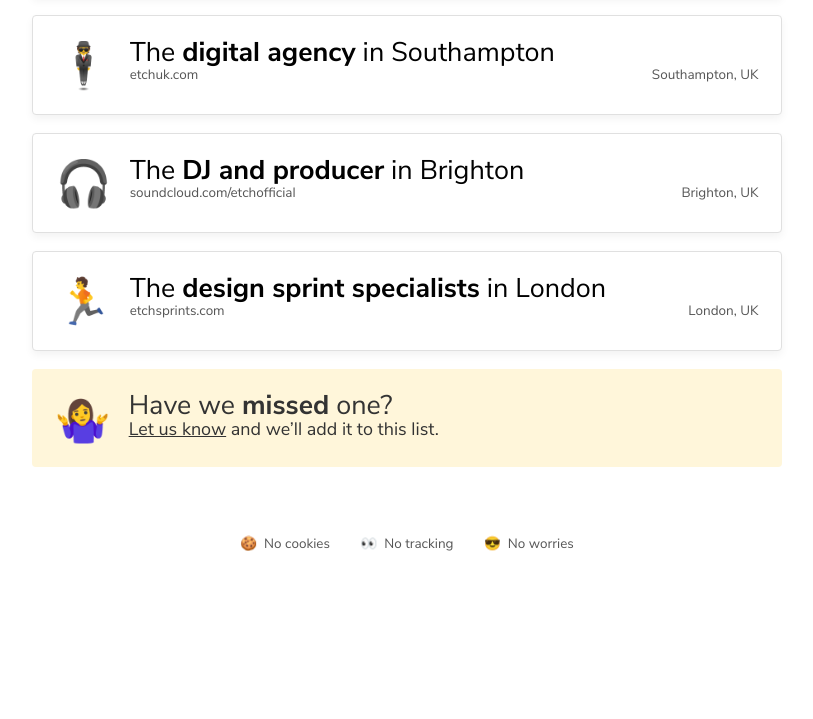
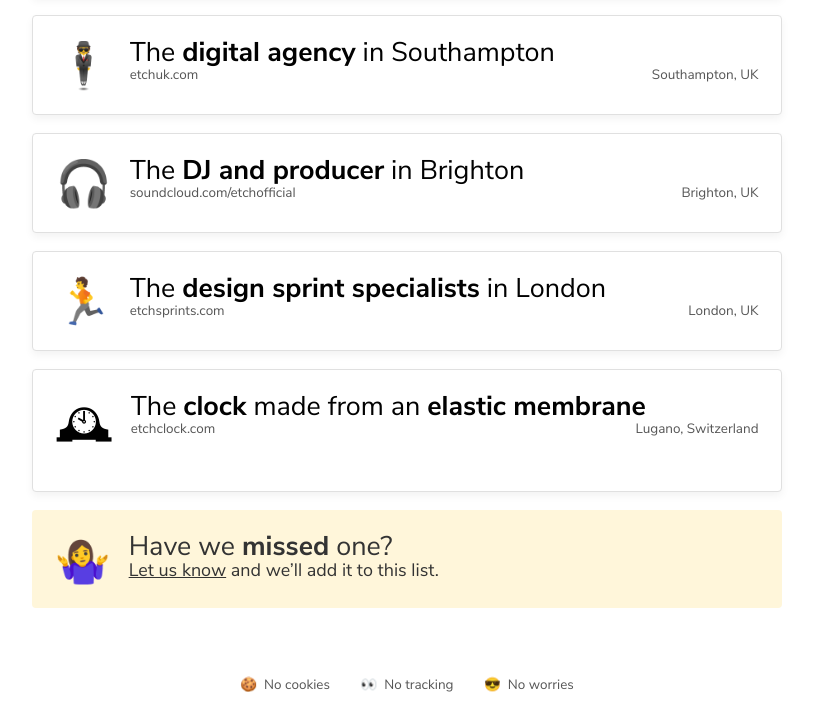
Before and after one commit to etchteam/etch-directory, a website: page index.html in a window 1280 px wide. Shown: the part 663-1382 px from the top of the page, without its empty margins (233-1046 px from the left). Before the commit the page ends 1241 px from the top, so only its background shows below. Drawn offline with Linux system fonts and the light colour scheme.

Commit message:
feat: Add Etch clock

```diff
--- a/index.html
+++ b/index.html
@@ -391,6 +391,22 @@
             </a>
           </li>
           <li>
+            <a class="card" href="http://etchclock.com/" target="_blank" rel="noopener noreferrer">
+              <div class="card__icon">
+                <span role="img" class="emoji">🕰</span>
+              </div>
+              <div class="card__content">
+                <h2 class="card__title">
+                  The <b>clock</b> made from an <b>elastic membrane</b>
+                </h2>
+                <div class="card__meta">
+                  <div class="card__meta-domain">etchclock.com</div>
+                  <div class="card__meta-location">Lugano, Switzerland</div>
+                </div>
+              </div>
+            </a>
+          </li>
+          <li>
             <div class="card card--muted">
               <div class="card__icon">
                 <span role="img" class="emoji">🤷‍♀️</span>
```
